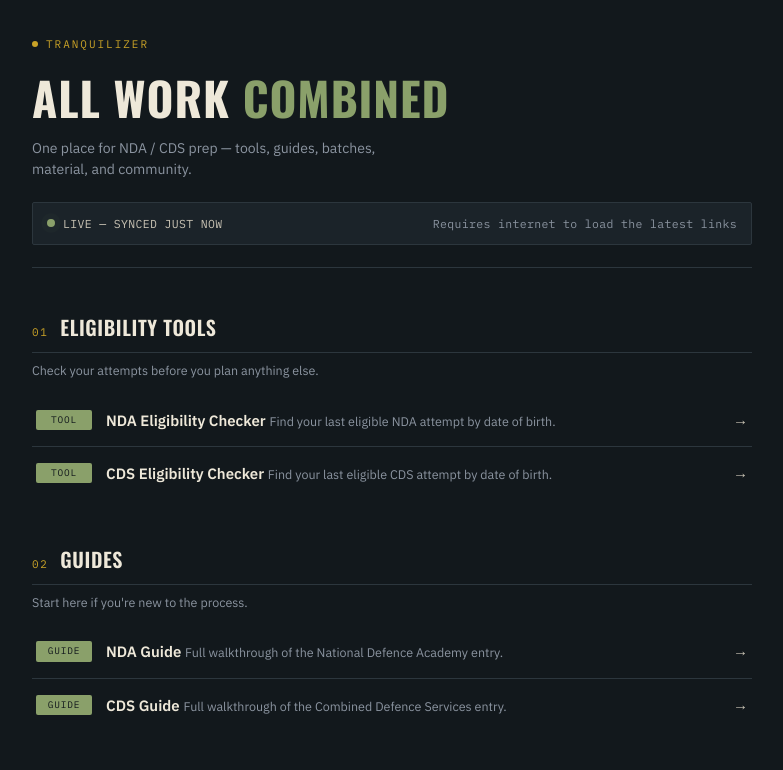
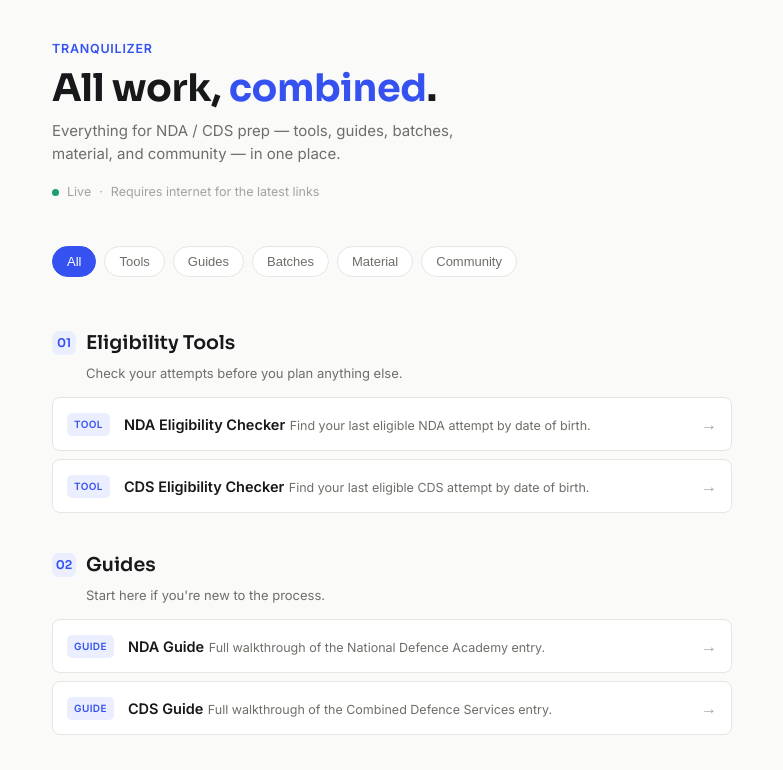
Before and after one commit to tranquilizer014/Tranquilizer_work, a plain HTML site: page index.html in a window 1280 px wide. Shown: the top 770 px of the page, without its empty margins (248-1031 px from the left). Drawn offline with nearby package versions, Linux system fonts and the light colour scheme.

Commit message:
Update index.html

```diff
--- a/index.html
+++ b/index.html
@@ -6,231 +6,228 @@
 <title>Tranquilizer — All Work Combined</title>
 <link rel="preconnect" href="https://fonts.googleapis.com">
 <link rel="preconnect" href="https://fonts.gstatic.com" crossorigin>
-<link href="https://fonts.googleapis.com/css2?family=Oswald:wght@400;500;600;700&family=IBM+Plex+Sans:wght@400;500;600&family=IBM+Plex+Mono:wght@400;500&display=swap" rel="stylesheet">
+<link href="https://fonts.googleapis.com/css2?family=Sora:wght@500;600;700&family=Inter:wght@400;500;600&display=swap" rel="stylesheet">
 <style>
   :root{
-    --ink:#12181C;
-    --ink-soft:#1B2329;
-    --ink-line:#2C363D;
-    --paper:#EEE8D9;
-    --paper-dim:#C9C3B4;
-    --olive:#5C6E45;
-    --olive-light:#8AA06A;
-    --brass:#C9A227;
-    --signal:#B6402F;
-    --steel:#8B94A0;
-    --radius:2px;
+    --bg:#FAFAF9;
+    --surface:#FFFFFF;
+    --border:#E6E5E1;
+    --text:#17181A;
+    --text-muted:#6E6E68;
+    --text-faint:#A3A29C;
+    --accent:#3552F0;
+    --accent-soft:#EBEEFE;
+    --ok:#1E9E6B;
+    --warn:#D97A26;
+    --radius:12px;
+    --radius-sm:8px;
   }
   *{box-sizing:border-box;}
-  html,body{margin:0;padding:0;}
+  html{scroll-behavior:smooth;}
   body{
-    background:var(--ink);
-    color:var(--paper);
-    font-family:'IBM Plex Sans',sans-serif;
+    margin:0;
+    background:var(--bg);
+    color:var(--text);
+    font-family:'Inter',sans-serif;
     -webkit-font-smoothing:antialiased;
     line-height:1.5;
   }
-  ::selection{background:var(--brass);color:var(--ink);}
-
   a{color:inherit;text-decoration:none;}
 
   .wrap{
-    max-width:760px;
+    max-width:720px;
     margin:0 auto;
-    padding:0 20px 80px;
+    padding:0 20px 90px;
   }
 
   /* ---------- Header ---------- */
   header{
-    padding:36px 0 22px;
-    border-bottom:1px solid var(--ink-line);
-    margin-bottom:0;
+    padding:40px 0 22px;
   }
-  .callsign{
-    font-family:'IBM Plex Mono',monospace;
-    font-size:11px;
-    letter-spacing:.18em;
-    color:var(--brass);
+  .eyebrow-top{
+    font-size:12.5px;
+    font-weight:600;
+    color:var(--accent);
+    letter-spacing:.06em;
     text-transform:uppercase;
-    margin-bottom:10px;
+    margin-bottom:8px;
+  }
+  h1{
+    font-family:'Sora',sans-serif;
+    font-weight:700;
+    font-size:clamp(28px,7vw,38px);
+    line-height:1.15;
+    margin:0 0 10px;
+    letter-spacing:-.01em;
+  }
+  h1 .accent{color:var(--accent);}
+  .subtitle{
+    font-size:15px;
+    color:var(--text-muted);
+    max-width:48ch;
+  }
+
+  /* ---------- Sync line ---------- */
+  .sync{
+    margin-top:18px;
     display:flex;
     align-items:center;
     gap:8px;
-  }
-  .callsign::before{
-    content:"";
-    width:6px;height:6px;
-    background:var(--brass);
-    display:inline-block;
-    border-radius:50%;
-  }
-  h1{
-    font-family:'Oswald',sans-serif;
-    font-weight:700;
-    text-transform:uppercase;
-    letter-spacing:.02em;
-    font-size:clamp(32px,8vw,46px);
-    margin:0 0 6px;
-    color:var(--paper);
-  }
-  h1 span{color:var(--olive-light);}
-  .subtitle{
-    font-size:14px;
-    color:var(--steel);
-    max-width:46ch;
-  }
-
-  /* ---------- Sync strip (signature element) ---------- */
-  .sync{
-    margin-top:22px;
-    border:1px solid var(--ink-line);
-    background:var(--ink-soft);
-    border-radius:var(--radius);
-    padding:12px 14px;
-    display:flex;
-    align-items:center;
-    justify-content:space-between;
-    gap:12px;
-    flex-wrap:wrap;
-    font-family:'IBM Plex Mono',monospace;
-    font-size:11.5px;
-    letter-spacing:.03em;
-  }
-  .sync-status{
-    display:flex;
-    align-items:center;
-    gap:8px;
+    font-size:12.5px;
+    color:var(--text-faint);
   }
   .dot{
-    width:8px;height:8px;
+    width:7px;height:7px;
     border-radius:50%;
-    background:var(--olive-light);
-    box-shadow:0 0 0 0 rgba(138,160,106,.6);
-    animation:pulse 2s infinite;
+    background:var(--ok);
+    flex:0 0 auto;
   }
-  .dot.offline{
-    background:var(--signal);
-    animation:none;
-    box-shadow:none;
+  .dot.offline{background:var(--warn);}
+
+  /* ---------- Filter chips (signature element) ---------- */
+  .chips{
+    position:sticky;
+    top:0;
+    z-index:10;
+    display:flex;
+    gap:8px;
+    overflow-x:auto;
+    padding:14px 0;
+    margin:8px -20px 0;
+    padding-left:20px;
+    padding-right:20px;
+    background:linear-gradient(var(--bg) 70%, rgba(250,250,249,0));
+    scrollbar-width:none;
   }
-  @keyframes pulse{
-    0%{box-shadow:0 0 0 0 rgba(138,160,106,.5);}
-    70%{box-shadow:0 0 0 6px rgba(138,160,106,0);}
-    100%{box-shadow:0 0 0 0 rgba(138,160,106,0);}
+  .chips::-webkit-scrollbar{display:none;}
+  .chip{
+    flex:0 0 auto;
+    font-size:13px;
+    font-weight:500;
+    padding:7px 14px;
+    border-radius:100px;
+    border:1px solid var(--border);
+    background:var(--surface);
+    color:var(--text-muted);
+    cursor:pointer;
+    white-space:nowrap;
+    transition:all .15s ease;
   }
-  .sync-label{color:var(--paper-dim);text-transform:uppercase;}
-  .sync-note{color:var(--steel);}
+  .chip:hover{border-color:var(--accent);color:var(--text);}
+  .chip.active{
+    background:var(--accent);
+    border-color:var(--accent);
+    color:#fff;
+  }
 
   /* ---------- Sections ---------- */
   .section{
-    margin-top:44px;
+    margin-top:38px;
+    scroll-margin-top:70px;
   }
   .section-head{
     display:flex;
-    align-items:baseline;
-    gap:12px;
-    border-bottom:1px solid var(--ink-line);
-    padding-bottom:10px;
+    align-items:center;
+    gap:10px;
     margin-bottom:4px;
   }
-  .eyebrow{
-    font-family:'IBM Plex Mono',monospace;
-    font-size:11px;
-    color:var(--brass);
-    letter-spacing:.14em;
-    white-space:nowrap;
+  .section-index{
+    font-family:'Sora',sans-serif;
+    font-size:12px;
+    font-weight:600;
+    color:var(--accent);
+    background:var(--accent-soft);
+    width:24px;height:24px;
+    border-radius:7px;
+    display:flex;
+    align-items:center;
+    justify-content:center;
+    flex:0 0 auto;
   }
   .section-title{
-    font-family:'Oswald',sans-serif;
-    font-size:20px;
+    font-family:'Sora',sans-serif;
+    font-size:19px;
     font-weight:600;
-    text-transform:uppercase;
-    letter-spacing:.03em;
-    color:var(--paper);
   }
   .section-note{
-    font-size:12.5px;
-    color:var(--steel);
-    margin:8px 0 14px;
+    font-size:13px;
+    color:var(--text-muted);
+    margin:6px 0 14px 34px;
   }
 
   .item{
     display:flex;
     align-items:center;
     gap:14px;
-    padding:14px 4px;
-    border-bottom:1px solid var(--ink-line);
-    transition:padding-left .15s ease, border-color .15s ease;
+    padding:14px;
+    margin-bottom:8px;
+    border-radius:var(--radius-sm);
+    border:1px solid var(--border);
+    background:var(--surface);
+    transition:border-color .15s ease, transform .1s ease, box-shadow .15s ease;
   }
-  .item:last-child{border-bottom:none;}
   .item:hover, .item:focus-visible{
-    padding-left:10px;
-    border-color:var(--olive-light);
+    border-color:var(--accent);
+    box-shadow:0 4px 14px rgba(53,82,240,.08);
     outline:none;
   }
   .item-tag{
     flex:0 0 auto;
-    font-family:'IBM Plex Mono',monospace;
-    font-size:9.5px;
-    letter-spacing:.08em;
-    color:var(--ink);
-    background:var(--olive-light);
-    padding:3px 6px;
-    border-radius:var(--radius);
+    font-size:10px;
+    font-weight:600;
+    letter-spacing:.04em;
+    color:var(--accent);
+    background:var(--accent-soft);
+    padding:4px 7px;
+    border-radius:5px;
     text-transform:uppercase;
-    min-width:56px;
-    text-align:center;
   }
   .item-body{flex:1 1 auto;min-width:0;}
   .item-title{
     font-weight:600;
-    font-size:15px;
-    color:var(--paper);
+    font-size:14.5px;
+    color:var(--text);
     margin-bottom:2px;
   }
   .item-desc{
     font-size:12.5px;
-    color:var(--steel);
+    color:var(--text-muted);
   }
   .item-arrow{
     flex:0 0 auto;
-    color:var(--paper-dim);
-    font-size:15px;
-    transform:translateX(0);
-    transition:transform .15s ease;
+    color:var(--text-faint);
+    font-size:16px;
+    transition:transform .15s ease, color .15s ease;
   }
-  .item:hover .item-arrow{transform:translateX(3px);color:var(--brass);}
+  .item:hover .item-arrow{transform:translateX(3px);color:var(--accent);}
 
   /* ---------- Footer ---------- */
   footer{
     margin-top:56px;
-    padding-top:20px;
-    border-top:1px solid var(--ink-line);
-    font-size:11.5px;
-    color:var(--steel);
+    padding-top:18px;
+    border-top:1px solid var(--border);
+    font-size:12px;
+    color:var(--text-faint);
     display:flex;
     justify-content:space-between;
     flex-wrap:wrap;
-    gap:10px;
+    gap:8px;
   }
-  footer strong{color:var(--paper-dim);}
 
-  .loading, .error-state{
+  .loading{
     padding:40px 4px;
-    color:var(--steel);
+    color:var(--text-muted);
     font-size:13px;
-    font-family:'IBM Plex Mono',monospace;
   }
 
   @media (max-width:480px){
-    .wrap{padding:0 16px 60px;}
-    .item{gap:10px;}
-    .item-tag{min-width:48px;font-size:9px;}
+    .wrap{padding:0 16px 70px;}
+    .chips{margin:8px -16px 0;padding-left:16px;padding-right:16px;}
   }
 
   @media (prefers-reduced-motion: reduce){
-    .dot{animation:none;}
-    .item, .item-arrow{transition:none;}
+    html{scroll-behavior:auto;}
+    .item, .item-arrow, .chip{transition:none;}
   }
 </style>
 </head>
@@ -238,25 +235,26 @@
 <div class="wrap">
 
   <header>
-    <div class="callsign">Tranquilizer</div>
-    <h1>All Work <span>Combined</span></h1>
-    <div class="subtitle">One place for NDA / CDS prep — tools, guides, batches, material, and community.</div>
+    <div class="eyebrow-top">Tranquilizer</div>
+    <h1>All work, <span class="accent">combined</span>.</h1>
+    <div class="subtitle">Everything for NDA / CDS prep — tools, guides, batches, material, and community — in one place.</div>
 
     <div class="sync">
-      <div class="sync-status">
-        <span class="dot" id="syncDot"></span>
-        <span class="sync-label" id="syncLabel">Syncing…</span>
-      </div>
-      <div class="sync-note" id="syncNote">Requires internet to load the latest links</div>
+      <span class="dot" id="syncDot"></span>
+      <span id="syncLabel">Syncing…</span>
+      <span>·</span>
+      <span>Requires internet for the latest links</span>
     </div>
   </header>
 
+  <nav class="chips" id="chips"></nav>
+
   <main id="sections">
-    <div class="loading">Loading dossier…</div>
+    <div class="loading">Loading…</div>
   </main>
 
   <footer>
-    <span>Maintained by <strong>Tranquilizer</strong></span>
+    <span>Maintained by Tranquilizer</span>
     <span id="updatedFooter"></span>
   </footer>
 
@@ -264,24 +262,19 @@
 
 <script>
 /* =========================================================
-   CONFIG — edit this one line after you push data.json to GitHub
-   Recommended: use the jsDelivr CDN mirror of your repo, e.g.
-   https://cdn.jsdelivr.net/gh/USERNAME/REPO@main/data.json
-   (jsDelivr is faster and more reliable than a raw.githubusercontent link)
+   CONFIG
    ========================================================= */
 const CONFIG = {
   dataUrl: "https://cdn.jsdelivr.net/gh/tranquilizer014/Tranquilizer_work@main/data.json",
   fetchTimeoutMs: 6000
 };
 
-/* Fallback copy — shown instantly and used if the live fetch fails
-   (e.g. no internet). Keep this roughly in sync manually if you want
-   offline viewers to see something reasonably current. */
+/* Fallback copy — used instantly if the live fetch fails (e.g. no internet) */
 const FALLBACK_DATA = {
   "updated": "2026-08-27",
   "sections": [
     {
-      "eyebrow": "FILE 01",
+      "eyebrow": "01",
       "title": "Eligibility Tools",
       "note": "Check your attempts before you plan anything else.",
       "items": [
@@ -297,10 +290,11 @@ const FALLBACK_DATA = {
           "desc": "Find your last eligible CDS attempt by date of birth.",
           "url": "https://tranquilizer014.blogspot.com/2025/02/cds-eligibility-checker.html"
         }
-      ]
+      ],
+      "short": "Tools"
     },
     {
-      "eyebrow": "FILE 02",
+      "eyebrow": "02",
       "title": "Guides",
       "note": "Start here if you're new to the process.",
       "items": [
@@ -316,10 +310,11 @@ const FALLBACK_DATA = {
           "desc": "Full walkthrough of the Combined Defence Services entry.",
           "url": "https://tranquilizer014.blogspot.com/2025/02/combined-defence-services-cds.html"
         }
-      ]
+      ],
+      "short": "Guides"
     },
     {
-      "eyebrow": "FILE 03",
+      "eyebrow": "03",
       "title": "Prep Batches",
       "note": "Structured video courses with watch-progress tracking.",
       "items": [
@@ -335,10 +330,11 @@ const FALLBACK_DATA = {
           "desc": "Full CDS video course, mark lectures done as you go.",
           "url": "https://tranquilizer014.blogspot.com/2026/05/alpha-batch.html"
         }
-      ]
+      ],
+      "short": "Batches"
     },
     {
-      "eyebrow": "FILE 04",
+      "eyebrow": "04",
       "title": "Study Material",
       "note": "Lectures, themes, and downloadable notes.",
       "items": [
@@ -366,10 +362,11 @@ const FALLBACK_DATA = {
           "desc": "Downloadable notes for both batches.",
           "url": "https://e.pcloud.link/publink/show?code=kZOonGZaQCzWcgvsybXnKi5WVVBvV70e5Qk#/filemanager"
         }
-      ]
+      ],
+      "short": "Material"
     },
     {
-      "eyebrow": "FILE 05",
+      "eyebrow": "05",
       "title": "Community",
       "note": "Announcements, doubts, and discussion.",
       "items": [
@@ -385,7 +382,8 @@ const FALLBACK_DATA = {
           "desc": "Posts and discussion.",
           "url": "https://www.reddit.com/u/tranquilizer014"
         }
-      ]
+      ],
+      "short": "Community"
     }
   ]
 };
@@ -403,17 +401,41 @@ function escapeHtml(str){
   return div.innerHTML;
 }
 
+function slugify(str){
+  return "sec-" + String(str).toLowerCase().replace(/[^a-z0-9]+/g, "-").replace(/(^-|-$)/g, "");
+}
+
 function render(data, isLive){
   const main = document.getElementById("sections");
+  const chips = document.getElementById("chips");
   main.innerHTML = "";
+  chips.innerHTML = "";
 
-  data.sections.forEach(section => {
+  const allChip = document.createElement("button");
+  allChip.className = "chip active";
+  allChip.textContent = "All";
+  allChip.onclick = () => setActiveChip(allChip);
+  chips.appendChild(allChip);
+
+  data.sections.forEach((section, i) => {
+    const id = slugify(section.title || ("section-" + i));
+
+    const chip = document.createElement("button");
+    chip.className = "chip";
+    chip.textContent = section.short || section.title;
+    chip.onclick = () => {
+      setActiveChip(chip);
+      document.getElementById(id).scrollIntoView({behavior:"smooth", block:"start"});
+    };
+    chips.appendChild(chip);
+
     const sec = document.createElement("section");
     sec.className = "section";
+    sec.id = id;
 
     const head = document.createElement("div");
     head.className = "section-head";
-    head.innerHTML = `<span class="eyebrow">${escapeHtml(section.eyebrow || "")}</span><span class="section-title">${escapeHtml(section.title || "")}</span>`;
+    head.innerHTML = `<span class="section-index">${escapeHtml(section.eyebrow || (i+1))}</span><span class="section-title">${escapeHtml(section.title || "")}</span>`;
     sec.appendChild(head);
 
     if(section.note){
@@ -443,25 +465,27 @@ function render(data, isLive){
     main.appendChild(sec);
   });
 
+  function setActiveChip(target){
+    chips.querySelectorAll(".chip").forEach(c => c.classList.remove("active"));
+    target.classList.add("active");
+  }
+
   document.getElementById("updatedFooter").textContent = data.updated ? `Last updated ${data.updated}` : "";
 
   const dot = document.getElementById("syncDot");
   const label = document.getElementById("syncLabel");
-  const note = document.getElementById("syncNote");
   if(isLive){
     dot.classList.remove("offline");
-    label.textContent = "Live — synced just now";
-    note.textContent = "Requires internet to load the latest links";
+    label.textContent = "Live";
   } else {
     dot.classList.add("offline");
-    label.textContent = "Offline copy — showing saved version";
-    note.textContent = "Connect to the internet and reload for the latest links";
+    label.textContent = "Offline copy";
   }
 }
 
 async function init(){
   try {
-    if(CONFIG.dataUrl.startsWith("REPLACE_WITH")){
+    if(!CONFIG.dataUrl || CONFIG.dataUrl.startsWith("REPLACE_WITH")){
       throw new Error("no url configured yet");
     }
     const res = await withTimeout(fetch(CONFIG.dataUrl, {cache:"no-store"}), CONFIG.fetchTimeoutMs);
```
